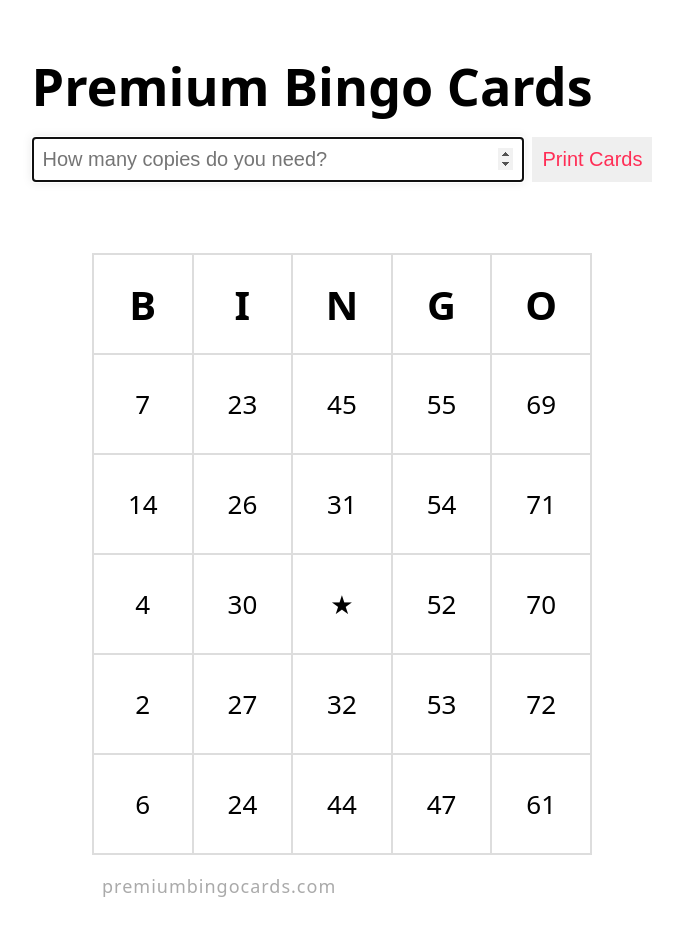
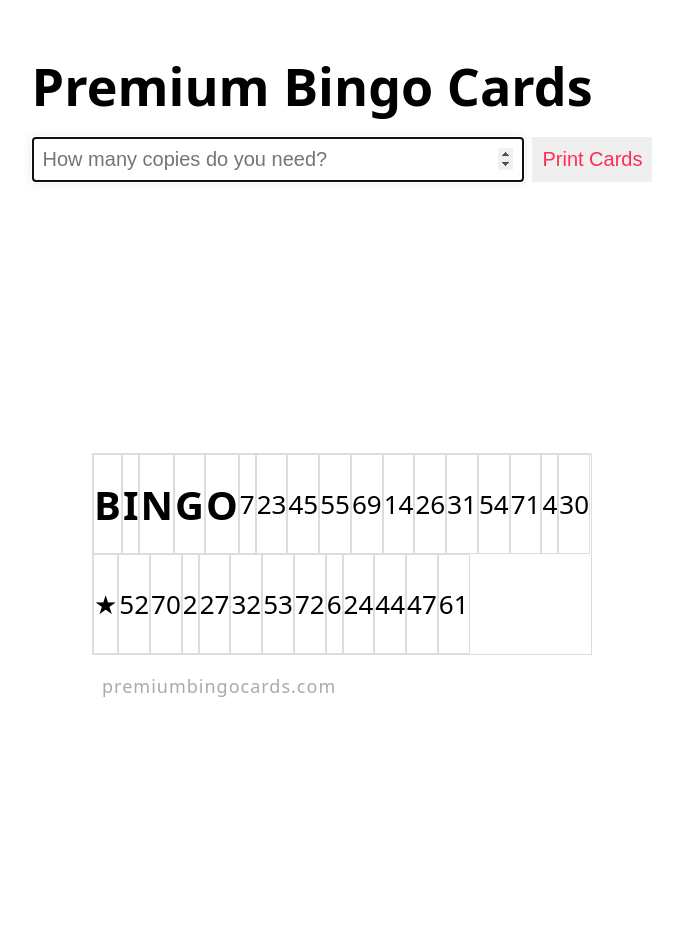
Before and after one commit to hanse/bingo, a React (Vite) app: page / in a window 1280 px wide. Shown: the top 936 px of the page, without its empty margins (298-981 px from the left). Built offline with nearby package versions, Linux system fonts and the light colour scheme.

Commit message:
Parameterize

```diff
--- a/src/index.css
+++ b/src/index.css
@@ -77,7 +77,8 @@ strong {
 
 .box {
   display: flex;
-  flex: 0 0 20%;
+  flex-grow: 0;
+  flex-shrink: 0;
   align-items: center;
   justify-content: center;
   height: 100px;
```
